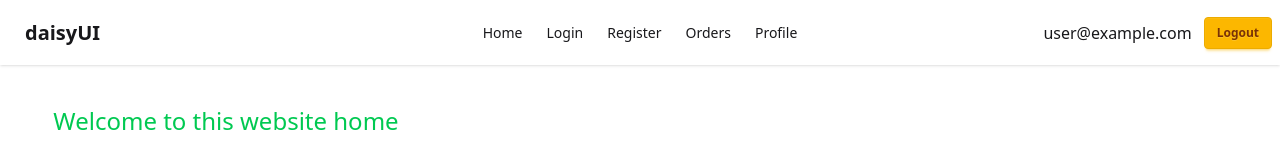
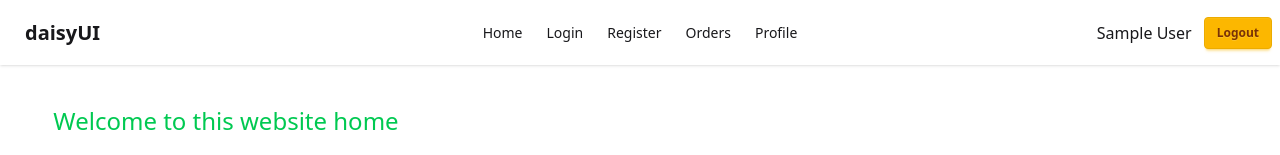
Before and after one commit to Taanveer22/firebase-auth-int-private-route-2, a React (Vite) app: page / in a window 1280 px wide. Shown: the top 155 px of the page. Built offline with nearby package versions, Linux system fonts and the light colour scheme; no server answers; sample sign-in values are in the browser's storage.

Commit message:
alhamdulliah login user data show related problem solved

```diff
--- a/src/components/Navbar.jsx
+++ b/src/components/Navbar.jsx
@@ -75,7 +75,7 @@ const Navbar = () => {
         <div className="navbar-end">
           {user ? (
             <>
-              <span>{user.email}</span>
+              <span>{user?.displayName || user?.email}</span>
               <button
                 onClick={handleSignOut}
                 className="btn btn-sm btn-warning ml-3"
```
